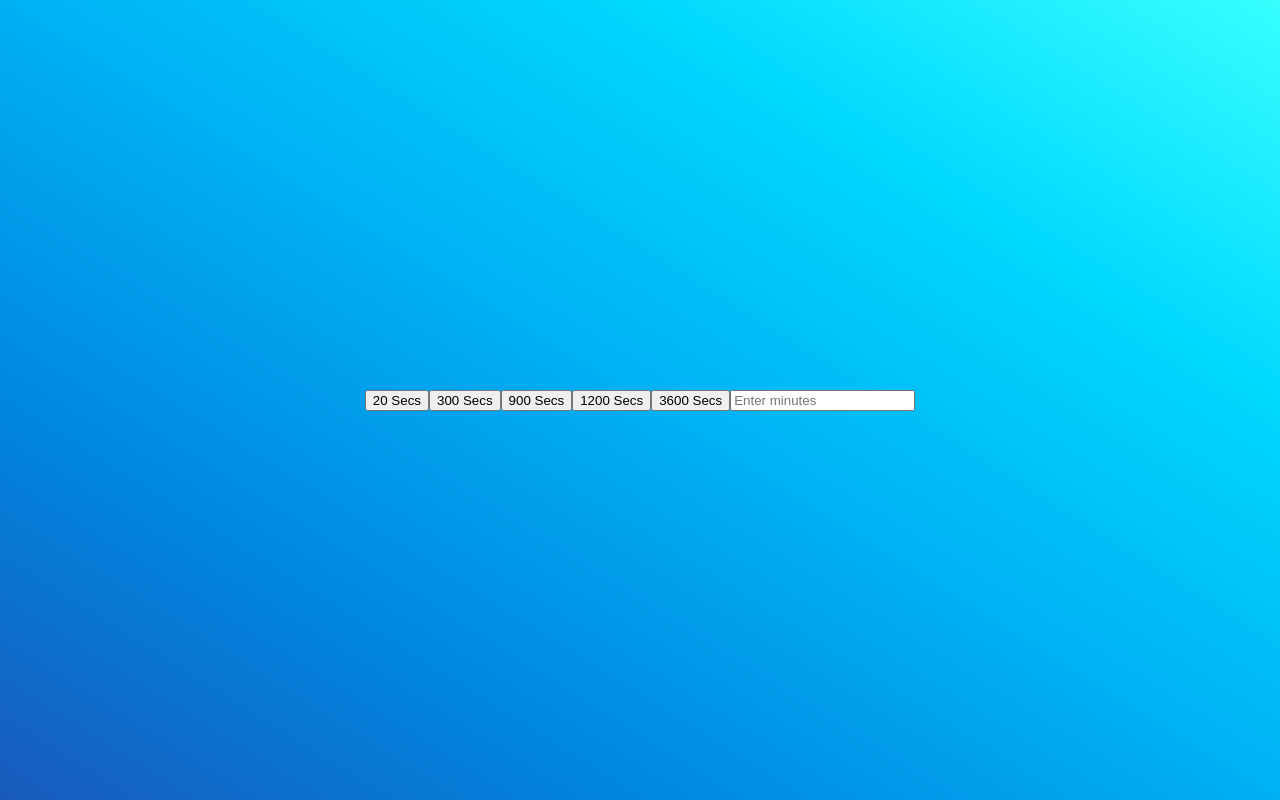
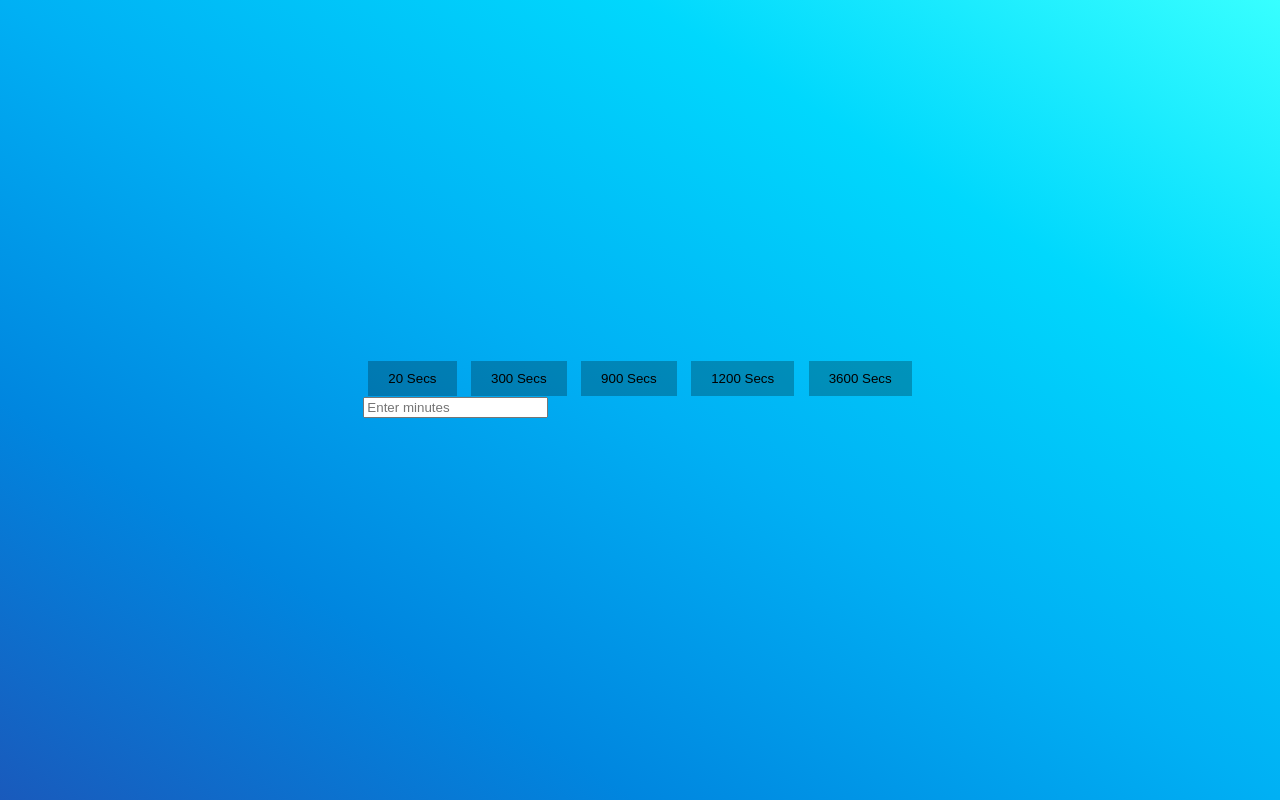
Before and after one commit to rockypiotr/Count_down_timer, a website: page index.html in a window 1280 px wide. Drawn offline with Linux system fonts and the light colour scheme.

Commit message:
Just testing

```diff
--- a/index.html
+++ b/index.html
@@ -8,18 +8,20 @@
     <title>Count Down Timer</title>
   </head>
   <body>
+    <div class="timer">
       <button data-time="20">20 Secs</button>
       <button data-time="300">300 Secs</button>
       <button data-time="900">900 Secs</button>
       <button data-time="1200">1200 Secs</button>
       <button data-time="3600">3600 Secs</button>
       <form name="customForm" id="custom">
-      <input type="text" name="minutes" placeholder="Enter minutes"/>
+        <input type="text" name="minutes" placeholder="Enter minutes" />
       </form>
       <div class="display">
         <h1 class="displayTimeLeft"></h1>
         <p class="displayEndTime"></p>
       </div>
+    </div>
 
     <script src="index.js"></script>
   </body>
--- a/style.scss
+++ b/style.scss
@@ -1,10 +1,26 @@
 body {
   margin: 0;
-  font-family: -apple-system, BlinkMacSystemFont, 'Segoe UI', Roboto, Oxygen, Ubuntu, Cantarell, 'Open Sans', 'Helvetica Neue', sans-serif;
+  font-family: -apple-system, BlinkMacSystemFont, "Segoe UI", Roboto, Oxygen,
+    Ubuntu, Cantarell, "Open Sans", "Helvetica Neue", sans-serif;
   display: flex;
   justify-content: center;
   align-items: center;
   width: 100vw;
   height: 100vh;
-  background-image: linear-gradient(to right top, #195abc, #0086df, #00b0f4, #00d8fd, #37ffff);
+  background-image: linear-gradient(
+    to right top,
+    #195abc,
+    #0086df,
+    #00b0f4,
+    #00d8fd,
+    #37ffff
+  );
 }
+
+button {
+  background: rgba(0, 0, 0, .25);
+  border: none;
+  padding: 10px 20px;
+  margin: 0 5px;
+  cursor: pointer;
+}
```
Also changed, not shown: style.css, 2 other files. Lines whose indentation alone changed are shown as unchanged.
